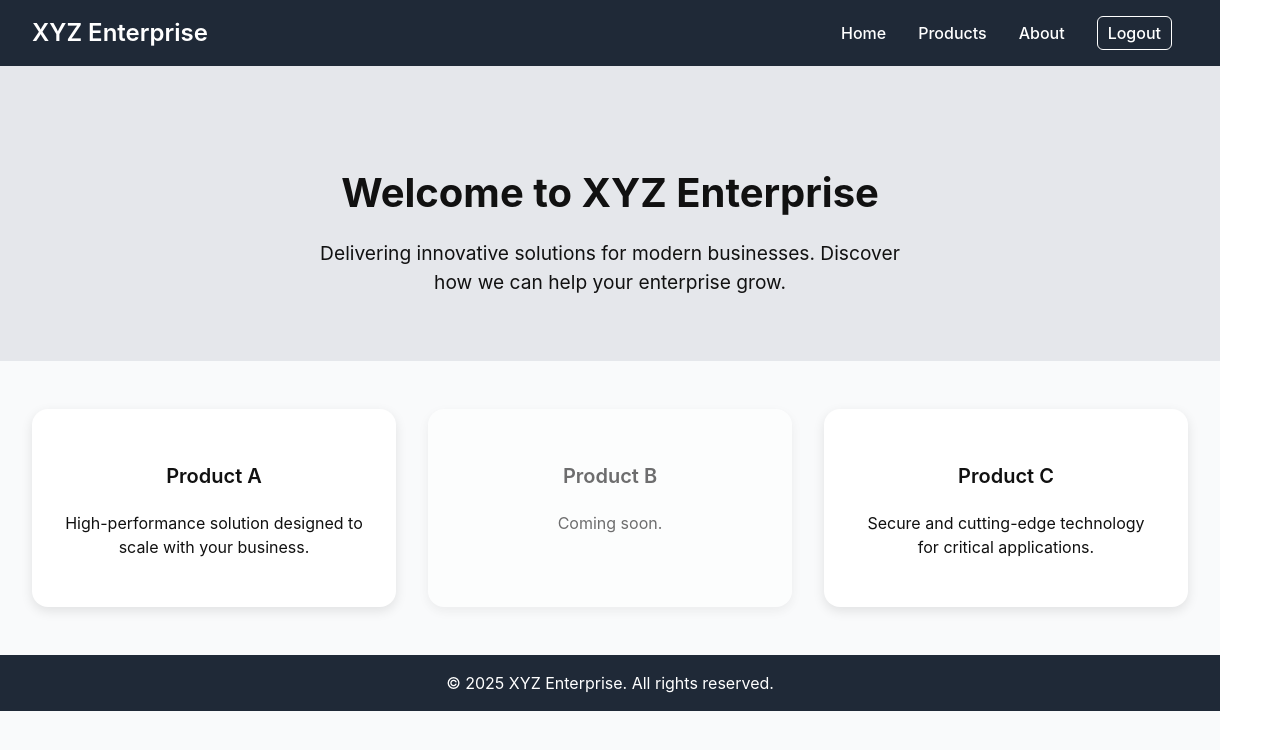
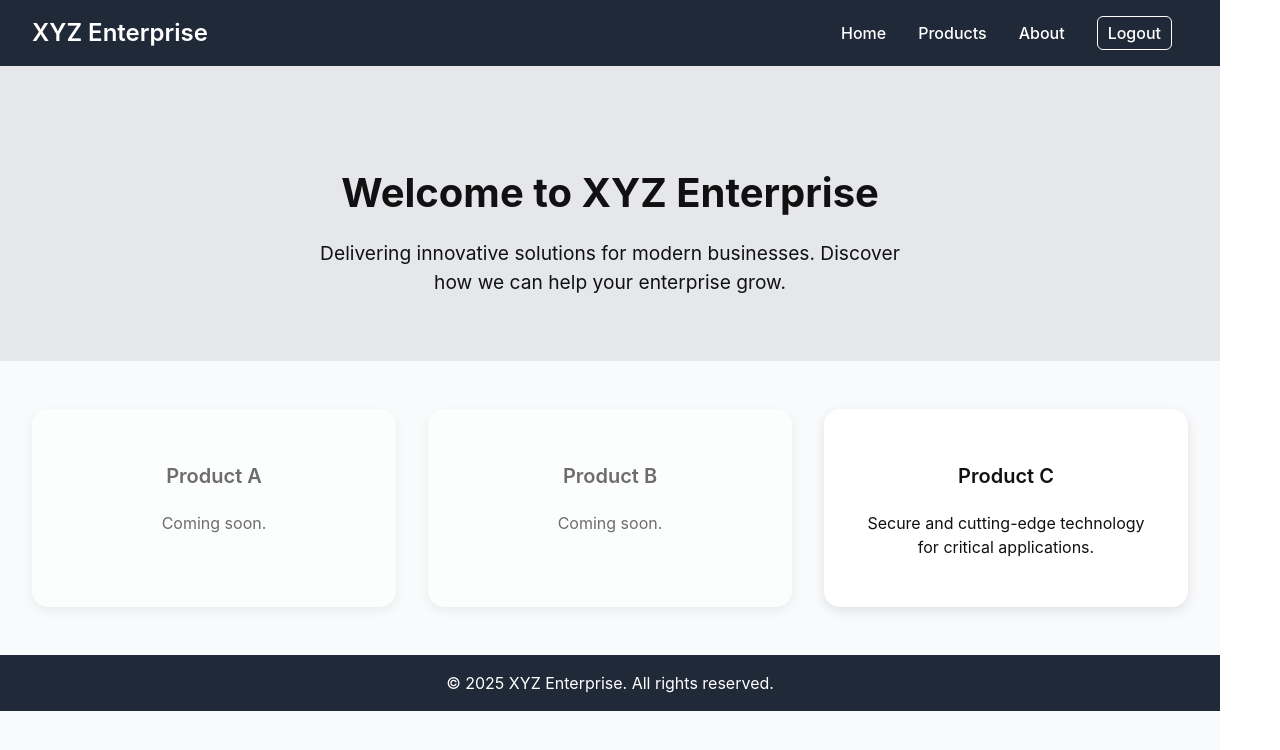
Before and after one commit to Ritesh-mw/POC, a React (Vite) app: page / in a window 1280 px wide. Shown: the top 750 px of the page. Built offline with nearby package versions, Linux system fonts and the light colour scheme; no server answers; sample sign-in values are in the browser's storage.

Commit message:
productA feature flag added

```diff
--- a/src/App.jsx
+++ b/src/App.jsx
@@ -6,6 +6,7 @@ import { clearToken } from './api.js'
 export default function App() {
   const [showFeedback, setShowFeedback] = useState(false);
   const [showProductPage, setShowProductPage] = useState(false);
+  const [showProductAPage, setShowProductAPage] = useState(false);
   const [openModal, setOpenModal] = useState(false);
   const [openFeedback, setOpenFeedback] = useState(false); // for feedback modal
 
@@ -19,9 +20,11 @@ export default function App() {
       // PostHog uses different flag names, so update these to match your PostHog feature flags
       const feedbackFlag = posthog?.isFeatureEnabled('feedback-form-enabled') || false;
       const productPageFlag = posthog?.isFeatureEnabled('product-page-enabled') || false;
+      const productAFlag = posthog?.isFeatureEnabled('product-a-enabled') || false;
 
       setShowFeedback(feedbackFlag);
       setShowProductPage(productPageFlag);
+      setShowProductAPage(productAFlag);
     };
 
     // Check feature flags when PostHog is available
@@ -69,12 +72,11 @@ export default function App() {
 
       {/* Main Content */}
       <main style={{ padding: "3rem 2rem", display: "flex", justifyContent: "center", gap: "2rem", flexWrap: "wrap" }}>
-        <div style={{ backgroundColor: "white", padding: "2rem", borderRadius: "1rem", boxShadow: "0 4px 12px rgba(0,0,0,0.1)", width: "300px", textAlign: "center" }}>
+        {/* <div style={{ backgroundColor: "white", padding: "2rem", borderRadius: "1rem", boxShadow: "0 4px 12px rgba(0,0,0,0.1)", width: "300px", textAlign: "center" }}>
           <h3 style={{ fontSize: "1.25rem", fontWeight: "600" }}>Product A</h3>
           <p>High-performance solution designed to scale with your business.</p>
-        </div>
+        </div> */}
 
-        {/* Product B uses PostHog feature flag */}
         <div
           style={{
             backgroundColor: "white",
@@ -89,6 +91,32 @@ export default function App() {
           onClick={() => {
             if (showProductPage) {
               // Track the click event in PostHog for analytics
+              posthog.capture('product_a_clicked', {
+                feature_flag_enabled: true,
+              });
+              setOpenModal(true);
+            }
+          }}
+        >
+          <h3 style={{ fontSize: "1.25rem", fontWeight: "600" }}>Product A</h3>
+          <p>{showProductPage ? "Click to learn more." : "Coming soon."}</p>
+        </div>
+
+        {/* Product B uses PostHog feature flag */}
+        <div
+          style={{
+            backgroundColor: "white",
+            padding: "2rem",
+            borderRadius: "1rem",
+            boxShadow: "0 4px 12px rgba(0,0,0,0.1)",
+            width: "300px",
+            textAlign: "center",
+            cursor: showProductAPage ? "pointer" : "not-allowed",
+            opacity: showProductAPage ? 1 : 0.6,
+          }}
+          onClick={() => {
+            if (showProductAPage) {
+              // Track the click event in PostHog for analytics
               posthog.capture('product_b_clicked', {
                 feature_flag_enabled: true,
               });
@@ -97,7 +125,7 @@ export default function App() {
           }}
         >
           <h3 style={{ fontSize: "1.25rem", fontWeight: "600" }}>Product B</h3>
-          <p>{showProductPage ? "Click to learn more." : "Coming soon."}</p>
+          <p>{showProductAPage ? "Click to learn more." : "Coming soon."}</p>
         </div>
 
         <div style={{ backgroundColor: "white", padding: "2rem", borderRadius: "1rem", boxShadow: "0 4px 12px rgba(0,0,0,0.1)", width: "300px", textAlign: "center" }}>
```
